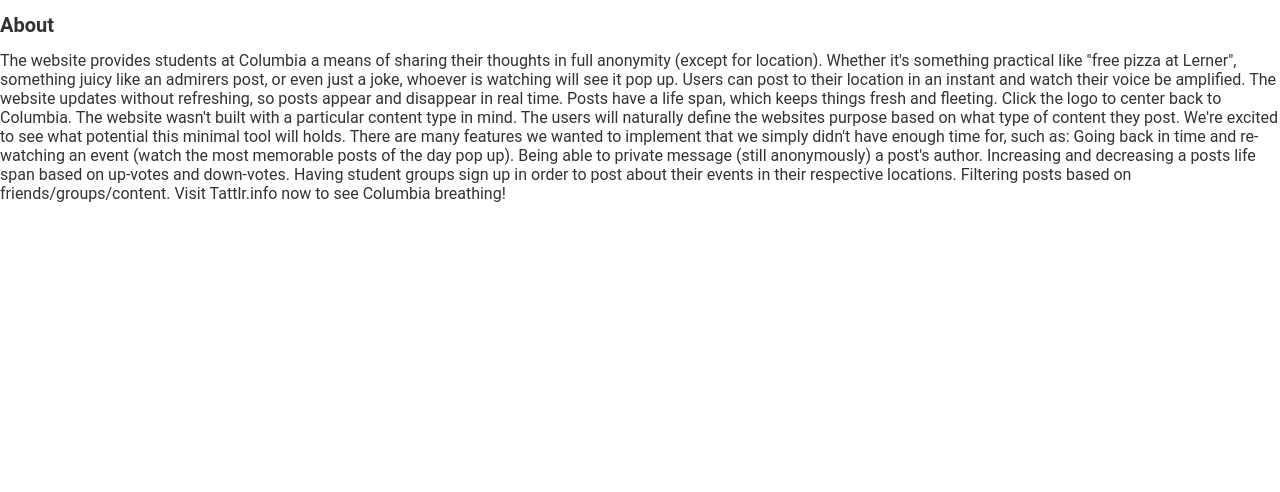
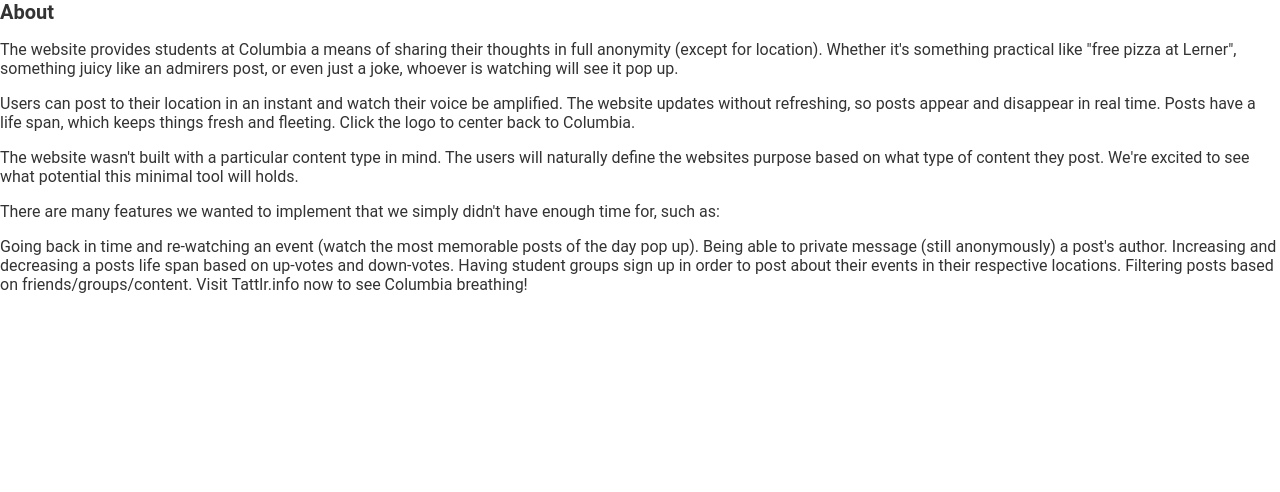
Before and after one commit to SourenP/tattlr, a Flask app: page /about in a window 1280 px wide. Shown: the top 492 px of the page. After the commit the page ends 293 px from the top, so only its background shows below. Run offline with Flask 2, Linux system fonts and the light colour scheme.

Commit message:
About styling

```diff
--- a/templates/about.html
+++ b/templates/about.html
@@ -1,26 +1,33 @@
-<!DOCTYPE html>
 <html>
   <head>
     <link rel="stylesheet" href="{{ url_for('static', filename='style.css') }}">
     <link rel="shortcut icon" href="{{ url_for('static', filename='images/favicon.ico') }}">
   </head>
   <body>
-    <div class="about">
+    <div>
+      <span class="about">
       <h1> About </h1>
+      <p>
       The website provides students at Columbia a means of sharing their thoughts in full anonymity (except for location). Whether it's something practical like "free pizza at Lerner", something juicy like an admirers post, or even just a joke, whoever is watching will see it pop up.
-
+      </p>
+      <p>
       Users can post to their location in an instant and watch their voice be amplified. The website updates without refreshing, so posts appear and disappear in real time. Posts have a life span, which keeps things fresh and fleeting. Click the logo to center back to Columbia.
-
+      </p>
+      <p>
       The website wasn't built with a particular content type in mind. The users will naturally define the websites purpose based on what type of content they post. We're excited to see what potential this minimal tool will holds.
-
+      </p>
+      <p>
       There are many features we wanted to implement that we simply didn't have enough time for, such as:
-
+      </p>
+      <p>
       Going back in time and re-watching an event (watch the most memorable posts of the day pop up).
       Being able to private message (still anonymously) a post's author.
       Increasing and decreasing a posts life span based on up-votes and down-votes.
       Having student groups sign up in order to post about their events in their respective locations.
       Filtering posts based on friends/groups/content.
       Visit Tattlr.info now to see Columbia breathing!
+      </p>
+      </span>
     </div>
   </body>
 </html>
```
